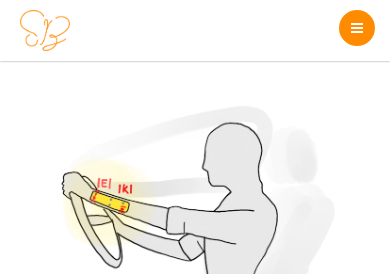
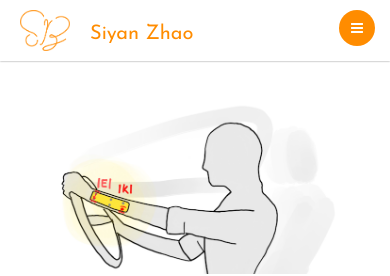
Before and after one commit to siyanz/siyanz.github.io, a Jekyll site: the page built from index.html, in a window 390 px wide. Shown: the top 276 px of the page. Built offline with Jekyll 4.4.1, drawn with Linux system fonts in a browser that asks for light colours; nearby versions of some CDN libraries; some web fonts are replaced.

Commit message:
added name to mobile title

```diff
--- a/_includes/default.html
+++ b/_includes/default.html
@@ -41,10 +41,13 @@
     <nav class="fixed-navbar visible-xs" role="navigation">
       <!-- Brand and toggle get grouped for better mobile display -->
       <div>
-        <div style="float: left; width: 50%;">
+        <div style="float: left; width: auto;">
           <a href="{{ site.baseurl }}/">
             <img class="mobile-logo" src="{{ site.baseurl }}/images/SZ2.png"/>
           </a>
+          <div class="mobile-title">
+            <a href="{{ site.baseurl }}/"><h4 style="padding-top: 10px;">Siyan Zhao</h4></a>
+          </div>
         </div>
         <div>
           <button type="button" class="navbar-toggle btn" data-toggle="dropdown">
--- a/style.scss
+++ b/style.scss
@@ -176,6 +176,13 @@ a.nav-link:hover { color: #777; }
   }
 }
 
+.mobile-title {
+  float: right;
+  display: block;
+  vertical-align: middle;
+  /* line-height: 80px; */
+  padding-left: 20px
+}
 
 article{
   margin-bottom: 40px;
```
